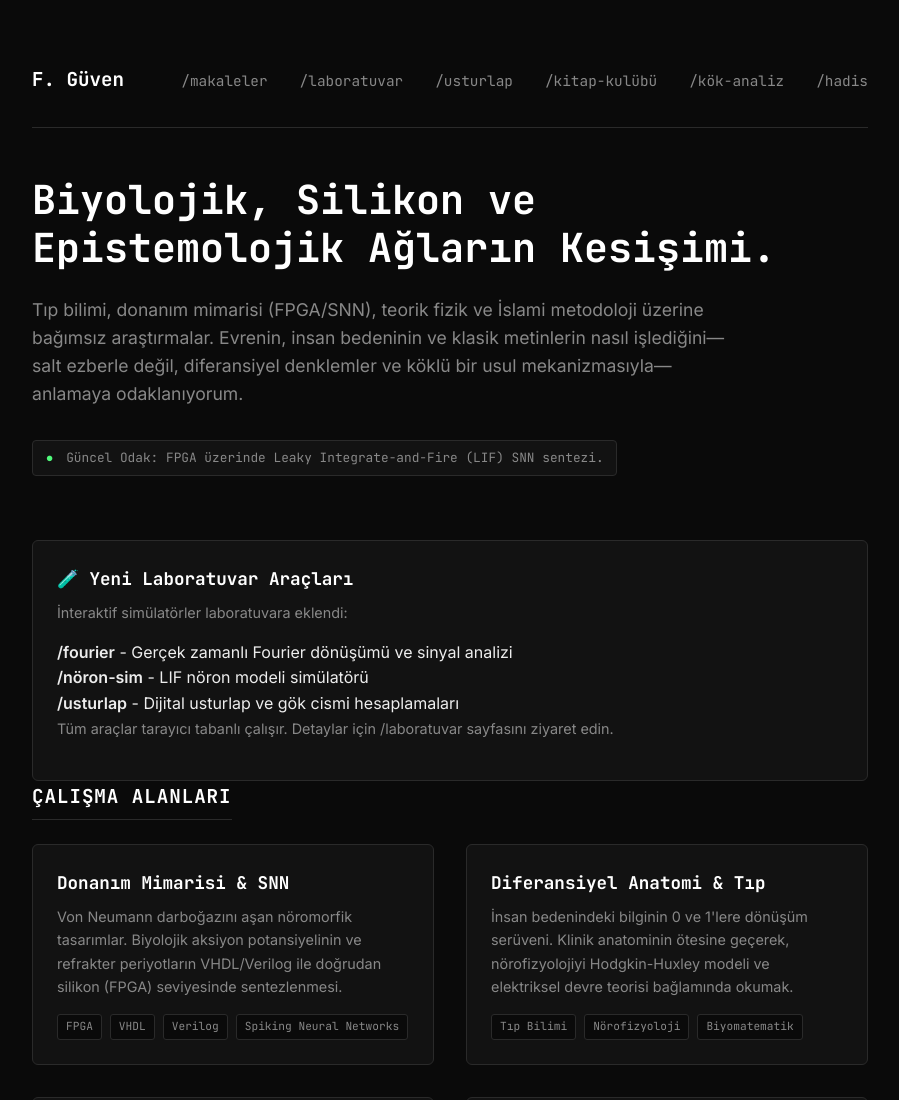
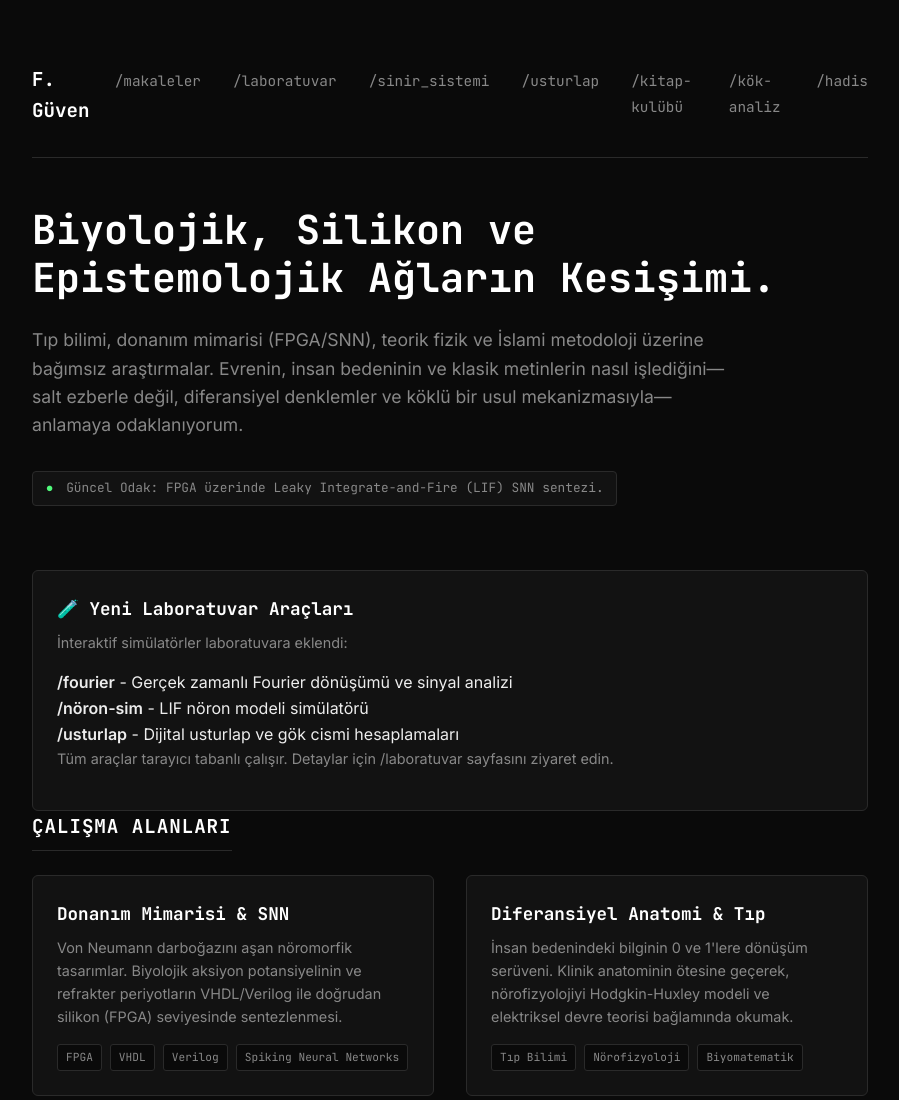
Before and after one commit to drFurkanGuven/FurkanLab, a website: page index.html in a window 1280 px wide. Shown: the top 1100 px of the page, without its empty margins (190-1089 px from the left). Drawn offline with Linux system fonts and the light colour scheme.

Commit message:
Update index.html

```diff
--- a/index.html
+++ b/index.html
@@ -32,6 +32,7 @@
           <ul>
             <li><a href="makaleler.html">/makaleler</a></li>
             <li><a href="laboratuvar.html">/laboratuvar</a></li>
+            <li><a href="neuro.html">/sinir_sistemi</a></li>
             <li><a href="usturlap.html">/usturlap</a></li>
             <li><a href="kitap-kulubu/">/kitap-kulübü</a></li>
             <li><a href="kuran-analiz-v2/">/kök-analiz</a></li>
```
